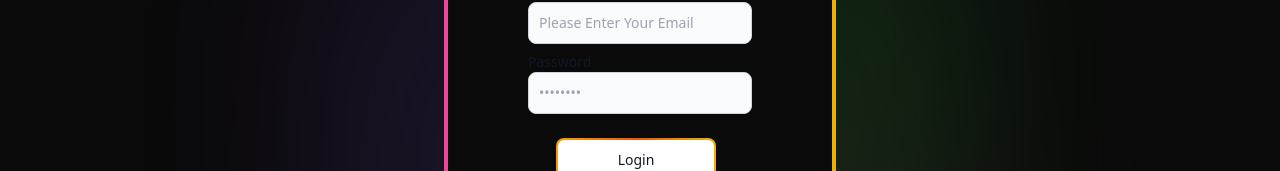
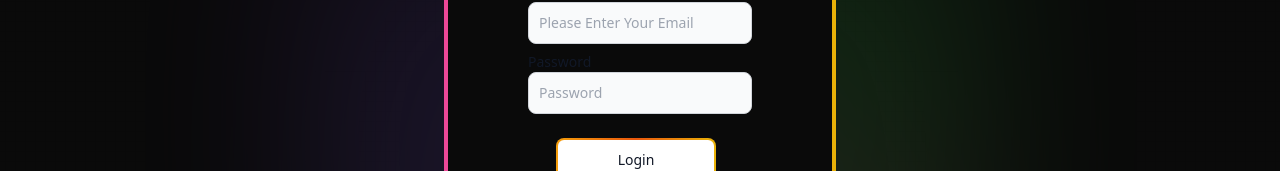
Before and after one commit to sir-george2500/soundx-creator, a Next.js app: page /Login in a window 1280 px wide. Shown: the part 234-405 px from the top of the page. Built offline with nearby package versions, Linux system fonts and the light colour scheme.

Commit message:
refactor password field

```diff
--- a/app/Login/page.jsx
+++ b/app/Login/page.jsx
@@ -24,16 +24,11 @@
               />
             </div>
             <div className="mb-2">
-              <label htmlFor="password" className="block text-sm font-medium text-gray-900 dark:text-white">
-                Password
-              </label>
-              <input
+            <TextInput
                 type="password"
                 name="password"
-                id="password"
-                placeholder="••••••••"
-                required
-                className="bg-gray-50 border border-gray-300 text-gray-900 sm:text-sm rounded-lg focus:ring-primary-600 focus:border-primary-600 block w-full p-2.5 dark:bg-gray-700 dark:border-gray-600 dark:placeholder-gray-400 dark:text"
+                label="Password"
+                placeholder="Password"
               />
             </div>
              <div  className='mt-4'>
```
